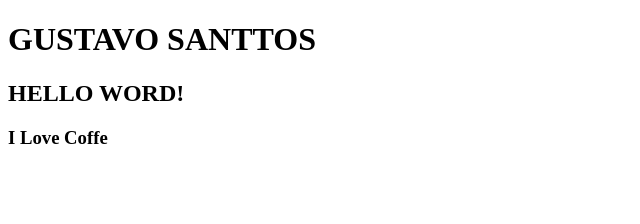
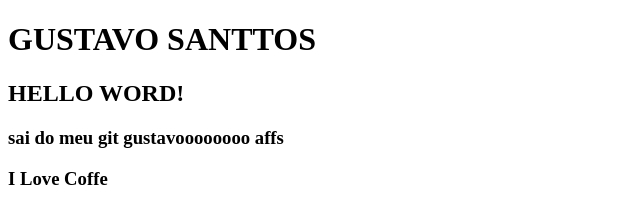
Before and after one commit to gus21/teste, a plain HTML site: page index.html in a window 1280 px wide. Shown: the whole page, without its empty margins (0-640 px from the left). Drawn offline with Linux system fonts and the light colour scheme.

Commit message:
arquivo auterado com sucesso kkkkkk

```diff
--- a/index.html
+++ b/index.html
@@ -9,6 +9,8 @@
 
 <h2>HELLO WORD!</h2>
 
+<h3>sai do meu git gustavoooooooo affs</h3>
+
 <h3>I Love Coffe</h3>
 </body>
 </html>
```
